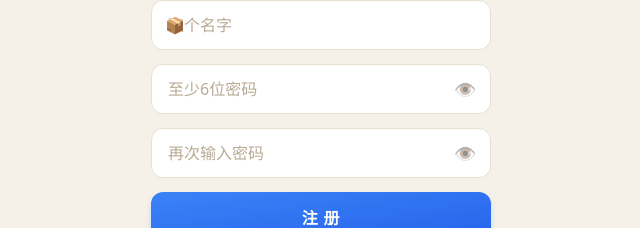
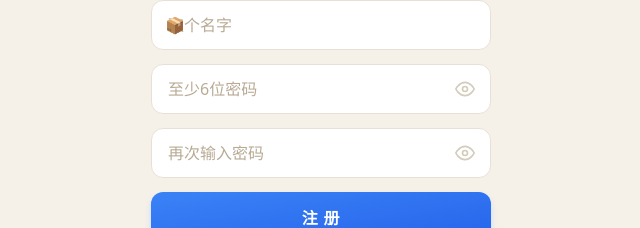
Before and after one commit to pingwu398-dev/treasure-box, a Next.js app: page /register in a window 1280 px wide. Shown: the part 372-600 px from the top of the page, without its empty margins (319-959 px from the left). Built offline with nearby package versions, Linux system fonts and the light colour scheme.

Commit message:
专业SVG眼睛图标+默认显示所有S用户+钥匙卡片横排样式

```diff
--- a/src/app/(m)/m/page.tsx
+++ b/src/app/(m)/m/page.tsx
@@ -13,19 +13,20 @@ export default async function MHomePage() {
     <div className="min-h-screen bg-[var(--bg)] pb-8">
       <AppHeader role={me.role} username={me.username} title="开宝箱" />
       <main className="mx-auto max-w-lg px-4 py-5 space-y-5">
-        {/* Key balance - prominent, actionable */}
-        <div className="animate-scale-in rounded-xl bg-gradient-to-br from-[var(--gold)] to-[var(--gold-dark)] p-5 shadow-sm">
+        {/* Key balance - horizontal card */}
+        <div className="animate-scale-in rounded-xl bg-gradient-to-br from-[var(--gold)] to-[var(--gold-dark)] px-5 py-4 shadow-sm">
           <div className="flex items-center justify-between">
-            <div>
-              <p className="text-xs font-semibold text-amber-100/80">我的钥匙</p>
-              <p className="mt-0.5 text-3xl font-extrabold text-white">{me.keyBalance}</p>
+            <div className="flex items-baseline gap-1.5">
+              <span className="text-sm font-semibold text-amber-100/80">我的钥匙</span>
+              <span className="text-amber-100/60 text-sm">:</span>
+              <span className="text-3xl font-extrabold text-white tracking-tight">{me.keyBalance}</span>
             </div>
-            <div className="flex h-12 w-12 items-center justify-center rounded-full bg-white/15 text-2xl">🔑</div>
+            <span className="text-2xl">🔑</span>
           </div>
-          <p className="mt-2 text-[11px] text-amber-200/60">每开一个宝箱消耗 1 把钥匙</p>
+          <p className="mt-1.5 text-[11px] text-amber-200/50">每开一个宝箱消耗 1 把</p>
         </div>
 
-        {/* Search */}
+        {/* Search - shows all S with boxes by default */}
         <SUserSearch />
       </main>
     </div>
--- a/src/app/api/public/s-users/route.ts
+++ b/src/app/api/public/s-users/route.ts
@@ -10,11 +10,11 @@ export async function GET(req: Request) {
   const url = new URL(req.url);
   const query = (url.searchParams.get("query") ?? "").trim();
 
+  const where: any = { role: ROLE.S };
+  if (query) where.username = { contains: query };
+
   const users = await prisma.user.findMany({
-    where: {
-      role: ROLE.S,
-      username: query ? { contains: query } : undefined,
-    },
+    where,
     orderBy: { username: "asc" },
     take: 50,
     select: { id: true, username: true },
--- a/src/app/login/page.tsx
+++ b/src/app/login/page.tsx
@@ -2,6 +2,7 @@
 
 import { useSearchParams } from "next/navigation";
 import { useState } from "react";
+import { EyeToggle } from "@/components/EyeToggle";
 
 export default function LoginPage() {
   const params = useSearchParams();
@@ -47,13 +48,7 @@ export default function LoginPage() {
               value={password}
               onChange={(e) => setPassword(e.target.value)}
             />
-            <button
-              type="button"
-              className="absolute right-2.5 top-1/2 -translate-y-1/2 flex items-center justify-center w-8 h-8 text-lg opacity-50 hover:opacity-100 transition"
-              onClick={() => setShowPwd(!showPwd)}
-            >
-              {showPwd ? "🙈" : "👁"}
-            </button>
+            <EyeToggle showing={showPwd} onClick={() => setShowPwd(!showPwd)} />
           </div>
           <button
             disabled={loading}
--- a/src/app/register/page.tsx
+++ b/src/app/register/page.tsx
@@ -1,6 +1,7 @@
 "use client";
 
 import { useState } from "react";
+import { EyeToggle } from "@/components/EyeToggle";
 
 export default function RegisterPage() {
   const [role, setRole] = useState<"S" | "M">("S");
@@ -15,16 +16,6 @@ export default function RegisterPage() {
 
   const icon = role === "S" ? "📦" : "🔑";
   const isS = role === "S";
-
-  const EyeBtn = (props: { showing: boolean; onClick: () => void }) => (
-    <button
-      type="button"
-      className="absolute right-2.5 top-1/2 -translate-y-1/2 flex items-center justify-center w-8 h-8 text-lg opacity-50 hover:opacity-100 transition"
-      onClick={props.onClick}
-    >
-      {props.showing ? "🙈" : "👁"}
-    </button>
-  );
 
   return (
     <main className="flex min-h-screen flex-col items-center justify-center bg-[var(--bg)] px-6">
@@ -47,7 +38,7 @@ export default function RegisterPage() {
         {result && <div className="mb-4 animate-scale-in rounded-xl bg-emerald-50 px-4 py-3 text-center text-sm font-medium text-green-600">{result}</div>}
 
         <div className="space-y-3.5">
-          {/* Role selector - compact cards */}
+          {/* Role selector */}
           <div className="flex gap-3">
             <button
               className={`flex flex-1 flex-col items-center gap-0.5 rounded-2xl py-3.5 text-sm font-bold transition-all ${
@@ -91,7 +82,7 @@ export default function RegisterPage() {
               type={showPwd ? "text" : "password"}
               value={password} onChange={(e) => setPassword(e.target.value)}
             />
-            <EyeBtn showing={showPwd} onClick={() => setShowPwd(!showPwd)} />
+            <EyeToggle showing={showPwd} onClick={() => setShowPwd(!showPwd)} />
           </div>
           <div className="relative">
             <input
@@ -100,10 +91,10 @@ export default function RegisterPage() {
               type={showPwd2 ? "text" : "password"}
               value={password2} onChange={(e) => setPassword2(e.target.value)}
             />
-            <EyeBtn showing={showPwd2} onClick={() => setShowPwd2(!showPwd2)} />
+            <EyeToggle showing={showPwd2} onClick={() => setShowPwd2(!showPwd2)} />
           </div>
 
-          {/* Register button - large */}
+          {/* Register button */}
           <button
             disabled={loading}
             className={`btn w-full rounded-xl py-[14px] text-base font-bold tracking-wider disabled:opacity-50 ${
@@ -125,7 +116,7 @@ export default function RegisterPage() {
           >{loading ? "注册中…" : "注 册"}</button>
         </div>
 
-        {/* Login link - pill style */}
+        {/* Login link */}
         <div className="mt-11 text-center">
           <a
             href="/login"
--- /dev/null
+++ b/src/components/EyeToggle.tsx
@@ -0,0 +1,26 @@
+"use client";
+
+export function EyeToggle(props: { showing: boolean; onClick: () => void }) {
+  return (
+    <button
+      type="button"
+      className="absolute right-2 top-1/2 -translate-y-1/2 flex items-center justify-center w-9 h-9 rounded-lg text-[var(--text-faint)] hover:text-[var(--text-muted)] hover:bg-[var(--bg)] transition"
+      onClick={props.onClick}
+      tabIndex={-1}
+    >
+      {props.showing ? (
+        <svg width="20" height="20" viewBox="0 0 24 24" fill="none" stroke="currentColor" strokeWidth="2" strokeLinecap="round" strokeLinejoin="round">
+          <path d="M17.94 17.94A10.07 10.07 0 0 1 12 20c-7 0-11-8-11-8a18.45 18.45 0 0 1 5.06-5.94" />
+          <path d="M9.9 4.24A9.12 9.12 0 0 1 12 4c7 0 11 8 11 8a18.5 18.5 0 0 1-2.16 3.19" />
+          <line x1="1" y1="1" x2="23" y2="23" />
+          <path d="M14.12 14.12a3 3 0 1 1-4.24-4.24" />
+        </svg>
+      ) : (
+        <svg width="20" height="20" viewBox="0 0 24 24" fill="none" stroke="currentColor" strokeWidth="2" strokeLinecap="round" strokeLinejoin="round">
+          <path d="M1 12s4-8 11-8 11 8 11 8-4 8-11 8-11-8-11-8z" />
+          <circle cx="12" cy="12" r="3" />
+        </svg>
+      )}
+    </button>
+  );
+}
--- a/src/components/SUserSearch.tsx
+++ b/src/components/SUserSearch.tsx
@@ -9,14 +9,13 @@ export function SUserSearch() {
   const [query, setQuery] = useState("");
   const [items, setItems] = useState<Item[]>([]);
   const [loading, setLoading] = useState(false);
-  const [touched, setTouched] = useState(false);
 
   useEffect(() => {
-    if (!query.trim()) { setItems([]); return; }
-    setTouched(true);
     let cancelled = false;
     setLoading(true);
-    fetch(`/api/public/s-users?query=${encodeURIComponent(query)}`)
+    const params = new URLSearchParams();
+    if (query.trim()) params.set("query", query.trim());
+    fetch(`/api/public/s-users?${params.toString()}`)
       .then((r) => r.json())
       .then((d) => { if (cancelled) return; setItems(Array.isArray(d?.users) ? d.users : []); })
       .finally(() => { if (cancelled) return; setLoading(false); });
@@ -36,8 +35,10 @@ export function SUserSearch() {
       </div>
       <div className="space-y-2">
         {loading && <div className="flex items-center justify-center rounded-xl bg-white px-4 py-8 text-xs text-[var(--text-light)]">搜索中…</div>}
-        {!loading && touched && query && items.length === 0 && (
-          <div className="flex items-center justify-center rounded-xl bg-white px-4 py-8 text-xs text-[var(--text-light)]">没有找到用户</div>
+        {!loading && items.length === 0 && (
+          <div className="flex flex-col items-center rounded-xl bg-white px-4 py-8 text-xs text-[var(--text-light)]">
+            {query ? "没有找到用户" : "还没有写宝箱的用户"}
+          </div>
         )}
         {items.map((u, i) => (
           <div key={u.id} className={`flex items-center justify-between rounded-xl bg-white p-3.5 shadow-sm border border-[var(--border-light)] animate-fade-up stagger-${Math.min(i + 1, 6)}`}>
```
